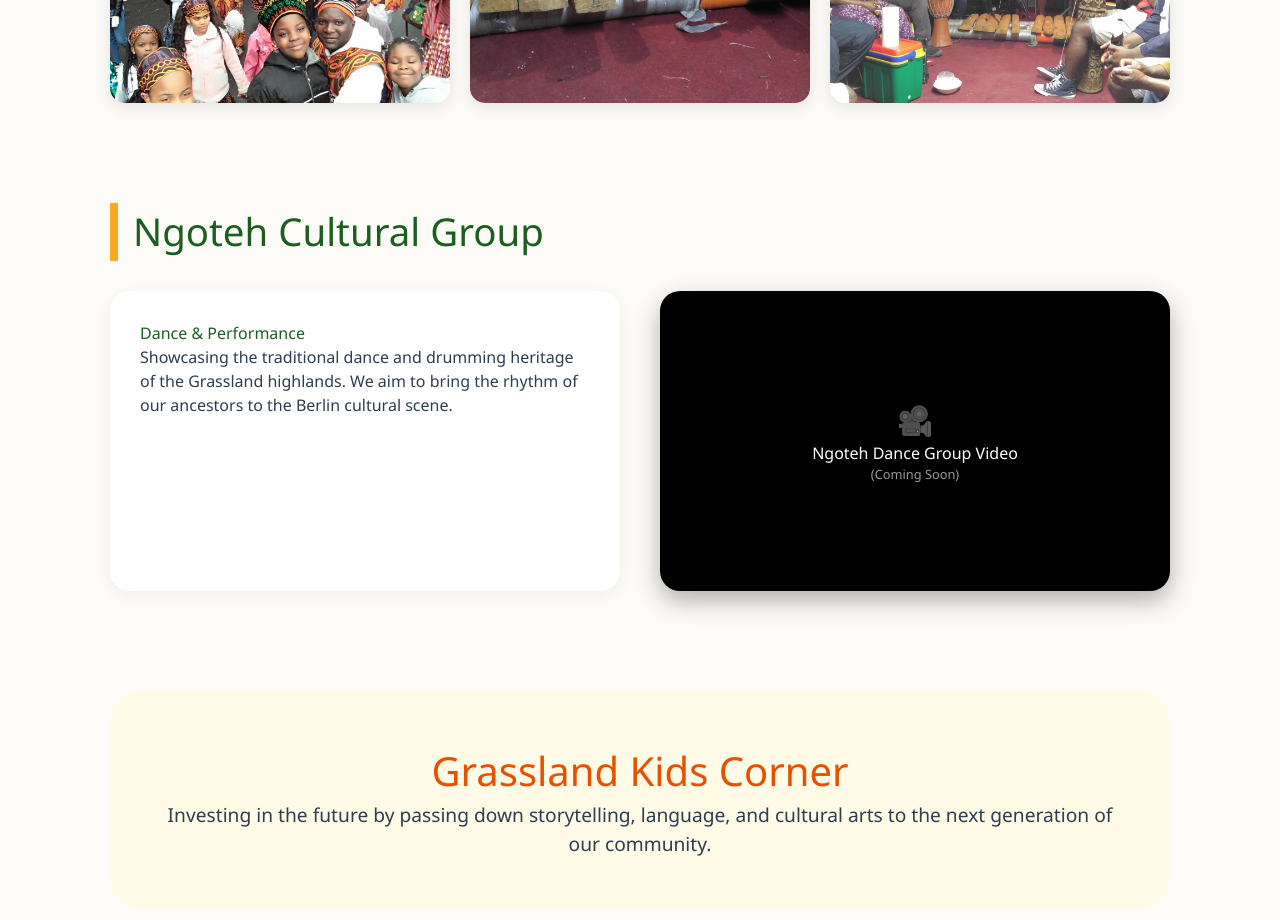
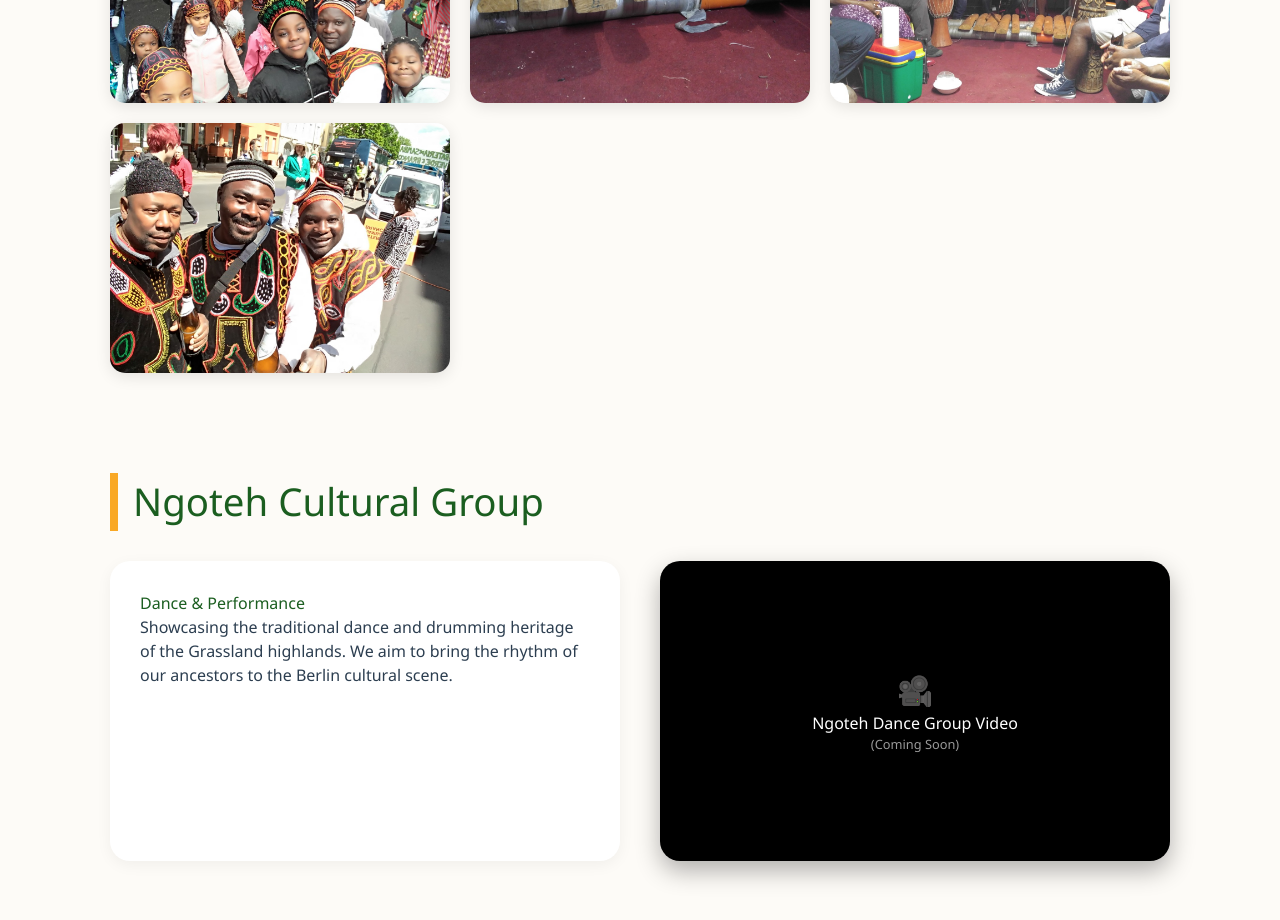
Before and after one commit to chifru19/grassland-verein, a React (Create React App) app: page / in a window 1280 px wide. Shown: the part 1440-2360 px from the top of the page. Built offline with nearby package versions, Linux system fonts and the light colour scheme.

Commit message:
Final Deployment: 193-line build with logo and full gallery

```diff
--- a/src/App.js
+++ b/src/App.js
@@ -34,14 +34,15 @@ export default function App() {
     transition: '0.3s'
   };
 
-  // Mapping the community images moved to public/images
+  // Mapping the community images ngoteh-01 to ngoteh-07
   const galleryImages = [
     '/images/ngoteh-01.jpg',
     '/images/ngoteh-02.jpg',
     '/images/ngoteh-03.jpg',
     '/images/ngoteh-04.jpg',
     '/images/ngoteh-05.jpg',
-    '/images/ngoteh-06.jpg'
+    '/images/ngoteh-06.jpg',
+    '/images/ngoteh-07.jpg'
   ];
 
   return (
```
